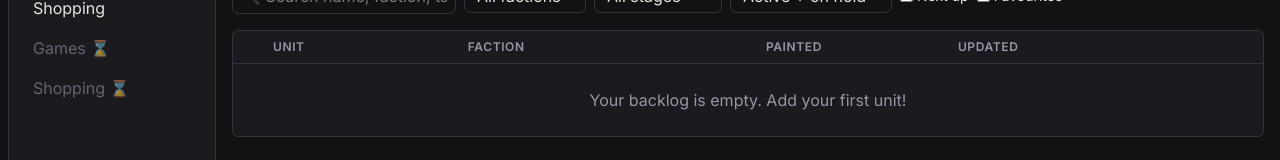
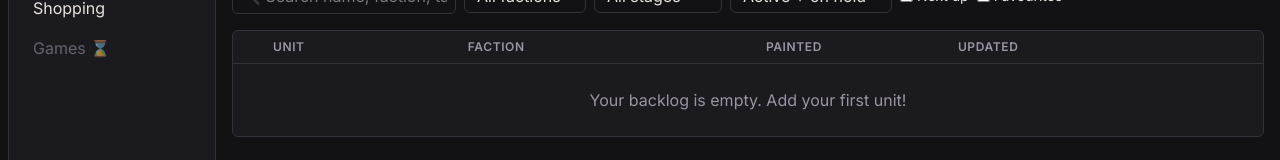
Before and after one commit to Giacomo-Antonioli/MiniTracker, a React (Vite) app: page / in a window 1280 px wide. Shown: the part 319-479 px from the top of the page. Built offline with nearby package versions, Linux system fonts and the light colour scheme.

Commit message:
Remove the old Shopping 'soon' placeholder from the nav

```diff
--- a/src/app/App.tsx
+++ b/src/app/App.tsx
@@ -14,7 +14,7 @@ import { useStore } from './store'
 
 type Page = 'backlog' | 'unit' | 'armies' | 'army' | 'browse' | 'rules' | 'paints' | 'schemes' | 'shopping' | 'settings'
 
-const SOON = ['Games', 'Shopping']
+const SOON = ['Games']
 
 export default function App() {
   const { ready, load, theme } = useStore()
```
